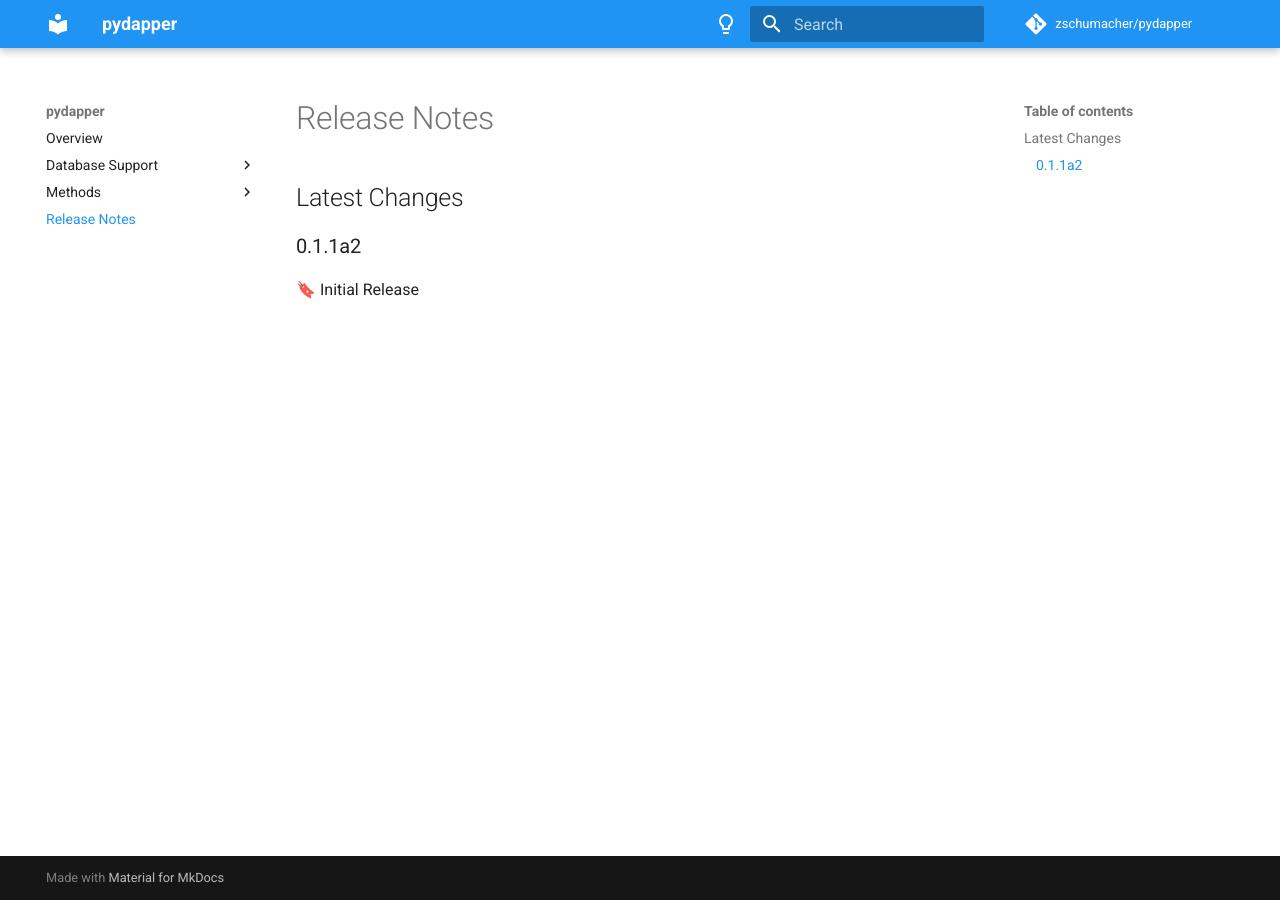
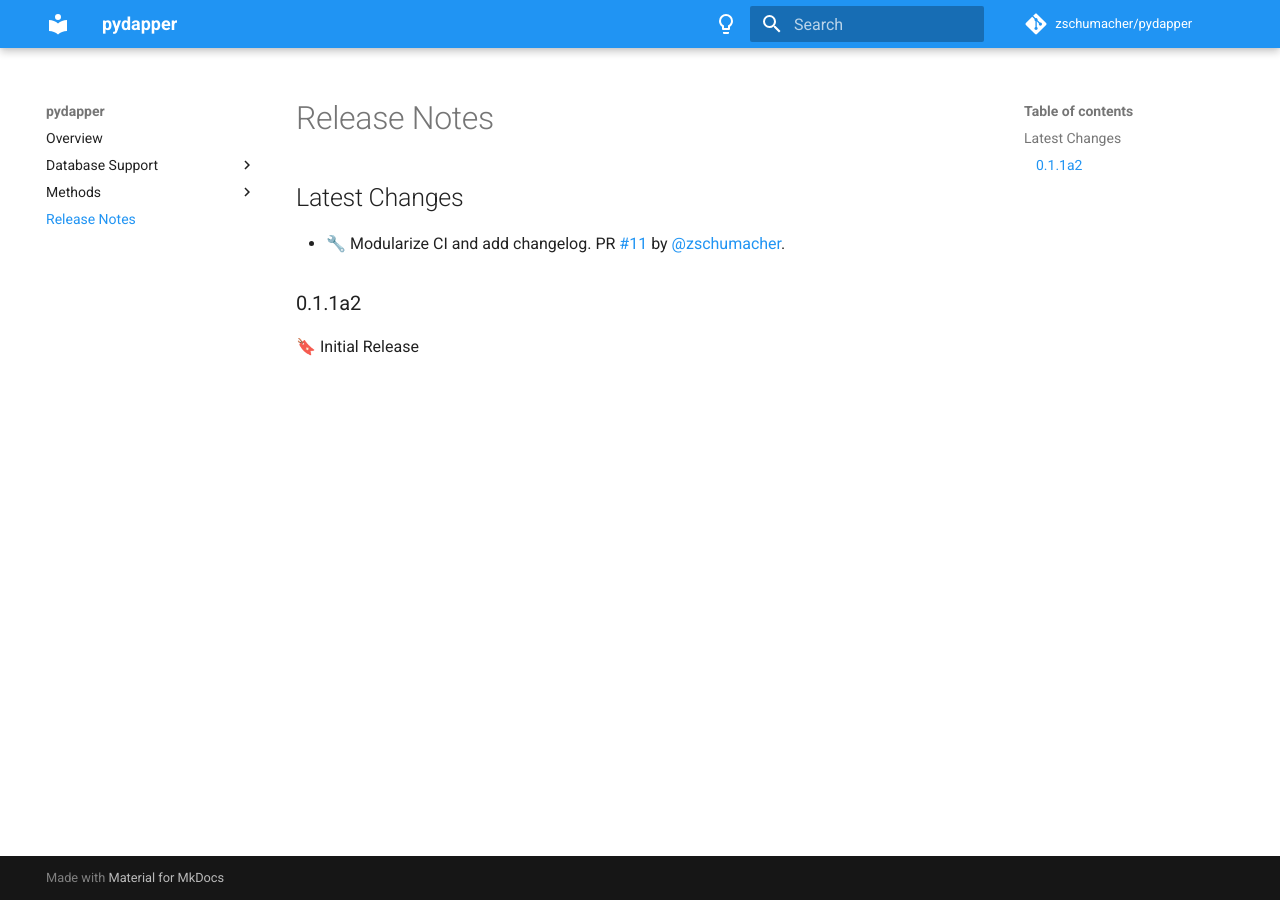
Before and after one commit to zschumacher/pydapper, an MkDocs documentation site: the page built from docs/release_notes.md, in a window 1280 px wide. Built offline with MkDocs 1.6.1 and Material for MkDocs 9.7.7, drawn with Linux system fonts in a browser that asks for light colours; comment, search, counter and statistics services are not loaded.

Commit message:
📝 Update release notes

```diff
--- a/docs/release_notes.md
+++ b/docs/release_notes.md
@@ -1,5 +1,6 @@
 
 ## Latest Changes
 
+* 🔧 Modularize CI and add changelog. PR [#11](https://github.com/zschumacher/pydapper/pull/11) by [@zschumacher](https://github.com/zschumacher).
 ### 0.1.1a2
 🔖 Initial Release
```
